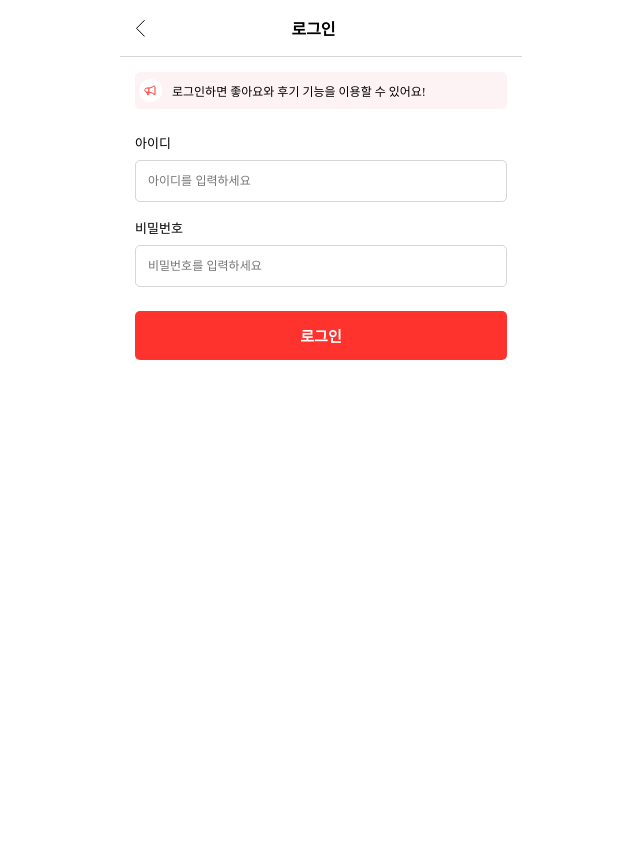
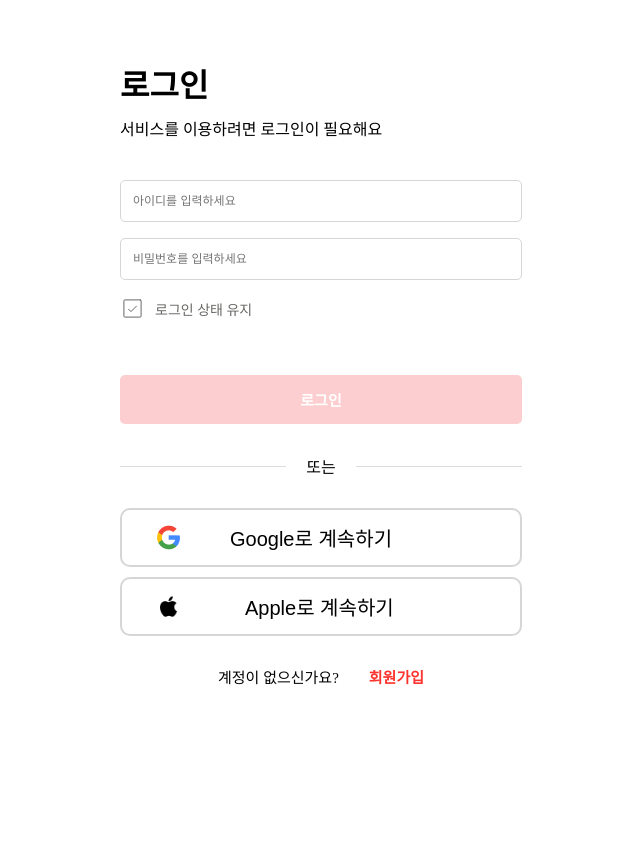
Before and after one commit to kseooy/likelion_toy_team1, a Django app: page /accounts/login/ in a window 1280 px wide. Shown: the whole page, without its empty margins (319-959 px from the left). Before the commit the page ends 360 px from the top, so only its background shows below. Run offline with Django 5.2, Linux system fonts and the light colour scheme.

Commit message:
feat: 로그인 페이지 피그마 반영

```diff
--- a/everytime/posts/templates/accounts/login.html
+++ b/everytime/posts/templates/accounts/login.html
@@ -12,23 +12,11 @@
 <body>
 <div class="container">
     <header>
-        <div class="headerBox">
-            <a href="{% url 'posts:list' %}" class="backIcon">
-                <img src="{% static 'img/icon-back.svg' %}" alt="뒤로가기">
-            </a>
-            <div class="headerTitle">로그인</div>
-            <div class="emptyBox"></div>
-        </div>
+        <div class="loginTitle">로그인</div>
+        <div class="notice">서비스를 이용하려면 로그인이 필요해요</div>
     </header>
 
 <main class="loginContainer">
-
-    <div class="notice">
-        <img src="{% static 'img/icon-notice.svg' %}" class="icon-notice" alt="안내">
-        <div class="noticeTxt">
-            로그인하면 좋아요와 후기 기능을 이용할 수 있어요!
-        </div>
-    </div>
 
     {% if messages %}
         {% for message in messages %}
@@ -42,7 +30,7 @@
         {% csrf_token %}
 
         <div class="inputBox">
-            <label for="username">아이디</label>
+            <!-- <label for="username">아이디</label> -->
             <input
                 type="text"
                 id="username"
@@ -53,7 +41,7 @@
         </div>
 
         <div class="inputBox">
-            <label for="password">비밀번호</label>
+            <!-- <label for="password">비밀번호</label> -->
             <input
                 type="password"
                 id="password"
@@ -63,14 +51,38 @@
             >
         </div>
 
-        <button type="submit" class="loginBtn">
+        <div class="loginCheck">
+            <img src="{% static 'img/icon-check-gray.svg' %}" class="loginCheckImg">
+            <span>로그인 상태 유지</span>
+
+        </div>
+
+        <button type="submit" class="loginBtn" disabled>
             로그인
         </button>
     </form>
 
+    <div class="divider">또는</div>
+
+    <div class="socialLogin">
+        <button type="button" class="socialBtn googleBtn">
+            <img src="{% static 'img/icon-google.png' %}">
+            <span>Google로 계속하기</span>
+        </button>
+        <button type="button" class="socialBtn appleBtn">
+            <img src="{% static 'img/icon-apple.png' %}">
+            <span> Apple로 계속하기</span>
+        </button>
+    </div>
+
+    <div class="signupBox">
+        <span>계정이 없으신가요?</span>
+        <a href="" class="signupLink">회원가입</a>
+    </div>
+
 </main>
+</div>
 
-
-</div>
+<script src="{% static 'js/login.js' %}"></script>
 </body>
 </html>
--- a/everytime/static/css/login.css
+++ b/everytime/static/css/login.css
@@ -11,6 +11,7 @@ margin: 0 auto;
 
 header {
     width: 100%;
+    margin:50px 0 40px 0;
 }
 
 .headerBox {
@@ -38,27 +39,18 @@ height: 24px;
 .loginContainer {
     display: flex;
     flex-direction: column;
-gap: 24px;
-padding: 15px;
+    gap: 30px;
 }
 
+.loginTitle{
+    font-weight:700;
+    font-size:32px;
+    padding:10px 0;
+}
 .notice {
     display: flex;
     align-items: center;
-padding: 7px 10px 7px 4px;
-background-color: #FDF3F4;
     border-radius: 5px;
-}
-
-.icon-notice {
-background-color: white;
-border-radius: 50%;
-padding: 5px;
-}
-
-.noticeTxt {
-margin-left: 10px;
-font-size: 12px;
     font-weight: 500;
 }
 
@@ -96,12 +88,17 @@ border-color: #FE332E;
     margin-top: 8px;
     border: none;
     border-radius: 5px;
-background-color: #FE332E;
     color: white;
     padding: 14px;
     font-size: 15px;
     font-weight: 600;
     cursor: pointer;
+}
+.loginBtn:disabled {
+    background-color:#FDCED0;
+}
+.loginBtn:not(:disabled) {
+    background-color:#FE332E;
 }
 
 .errorMessage {
@@ -111,3 +108,82 @@ color: #FE332E;
     border-radius: 5px;
     font-size: 12px;
 }
+
+/* 로그인 상태 유지 */
+.loginCheck{
+    display: flex;
+    align-items: center;
+    gap:10px;
+    margin-bottom: 30px;
+}
+.loginCheck span{
+    color:#686866;
+    font-size:14px;
+}
+.loginCheckImg{
+    cursor: pointer;
+    width:25px;
+    height:25px;
+}
+/* 폼 밑에 */
+.divider{
+    display: flex;
+    align-items: center;
+    gap:20px;
+}
+
+
+.divider::before,
+.divider::after {
+    content: "";
+    flex: 1;
+    height: 1px;
+    background: #ddd;
+}
+
+/* 소셜 로그인 버튼 */
+.socialLogin{
+    display: flex;
+    flex-direction: column;
+    gap:10px;
+}
+.socialBtn{
+    background-color: white;
+    display: flex;
+    border-radius: 10px;
+    border:2px solid #D5D6D7;
+    align-items: center;
+    width: 100%;
+    height: 59px;
+    font-size:20px;
+    padding:16px 25px;
+    gap:40px;
+    cursor: pointer;
+}
+.socialBtn img{
+    width: 27px;
+    height: 27px;
+    padding:16px 8px;
+}
+.googleBtn{
+}
+
+.appleBtn{
+    gap:55px;
+}
+
+
+/* 회원가입 */
+.signupBox{
+    display: flex;
+    align-items: center;
+    gap:30px;
+    justify-content: center;
+    font-size:15px;
+}
+.signupLink{
+    text-decoration: none;
+    cursor:pointer;
+    color:#FE332E;
+    font-weight: 600;
+}
--- /dev/null
+++ b/everytime/static/js/login.js
@@ -0,0 +1,31 @@
+const loginCheck = document.querySelector('.loginCheckImg');
+
+loginCheck.addEventListener("click", ()=>{
+    loginCheck.classList.toggle("checked");
+
+    if (loginCheck.classList.contains("checked")){
+        loginCheck.src="/static/img/icon-check-red.png";
+    }else{
+        loginCheck.src= "/static/img/icon-check-gray.svg";
+    }
+
+});
+
+
+const username = document.querySelector('#username');
+const ps = document.querySelector('#password');
+const loginBtn = document.querySelector('.loginBtn');
+
+
+function checkForm() {
+    const isFilled =
+        username.value.trim() !== "" &&
+        ps.value.trim() !== "";
+
+    loginBtn.disabled = !isFilled;
+}
+
+username.addEventListener("input", checkForm);
+ps.addEventListener("input", checkForm);
+
+checkForm();
```
Also changed, not shown: everytime/static/img/icon-apple.png (added), everytime/static/img/icon-google.png (added). Lines whose indentation alone changed are shown as unchanged.
